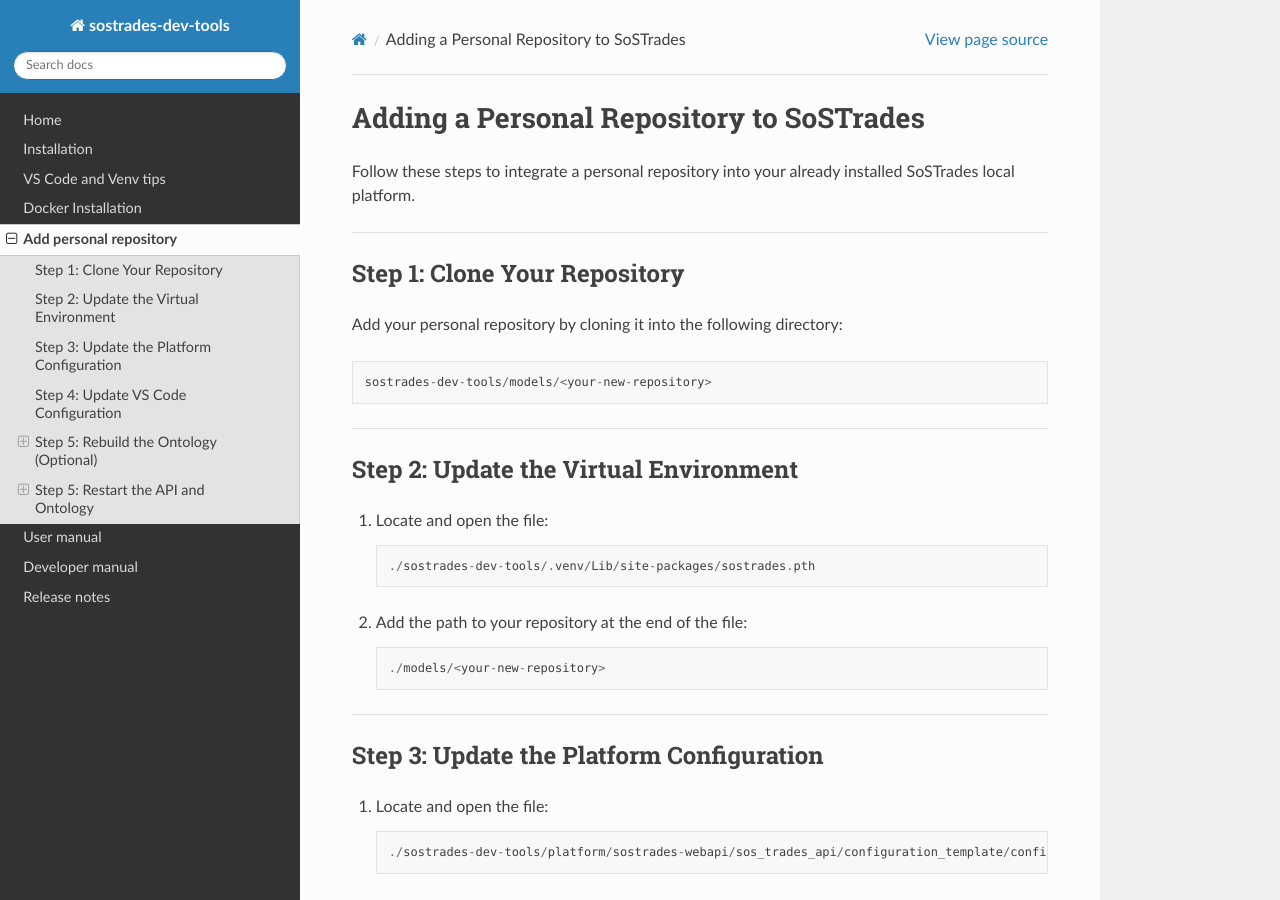
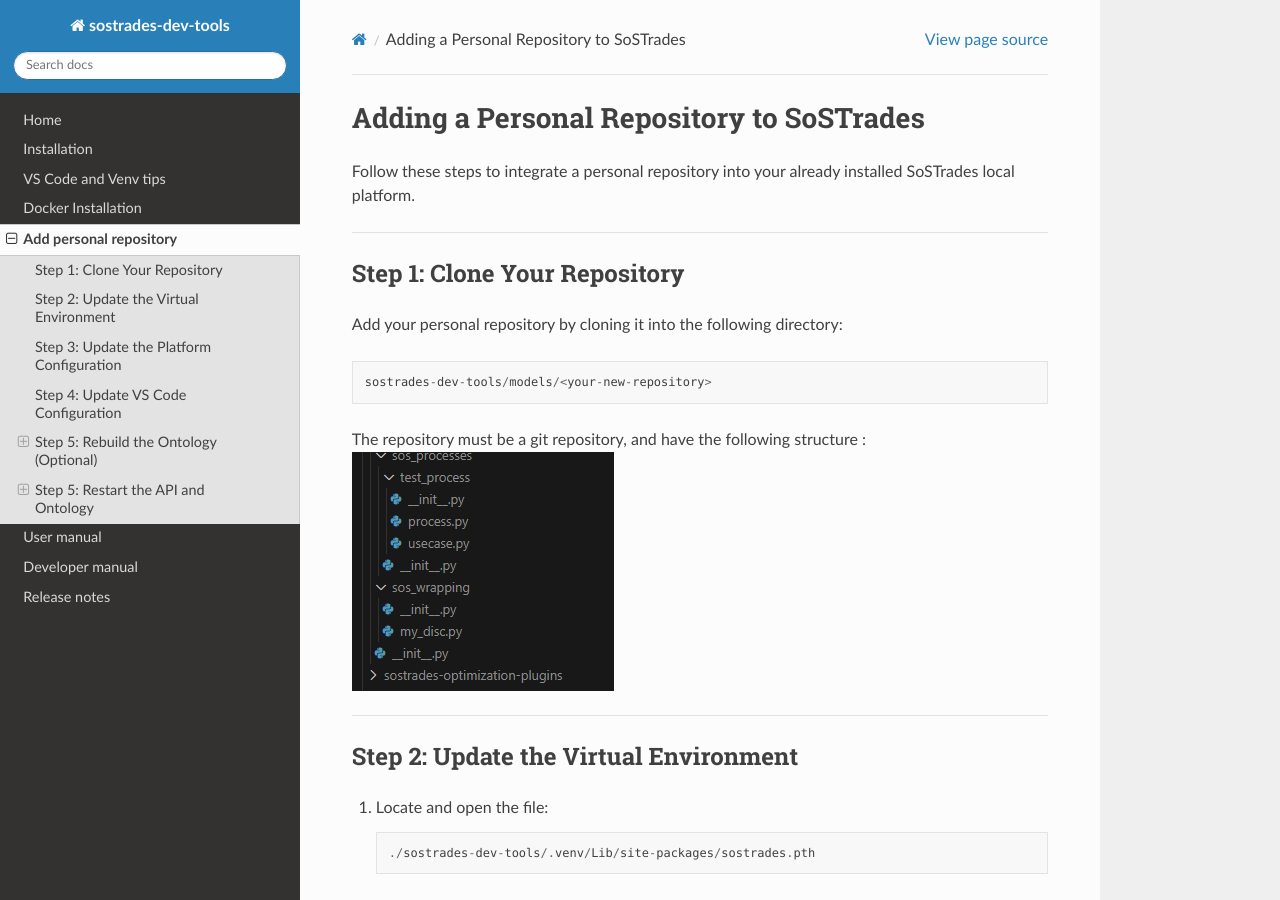
Before and after one commit to os-climate/sostrades-dev-tools, a Sphinx documentation site: the page built from docs/source/add-repository.md, in a window 1280 px wide and 900 px high. Built offline with Sphinx 7.4.7 and the Read the Docs theme 3.1.0, drawn with Linux system fonts in a browser that asks for light colours.

Commit message:
Added repository structure illustration

````diff
--- a/docs/source/add-repository.md
+++ b/docs/source/add-repository.md
@@ -10,6 +10,9 @@
 ```
 sostrades-dev-tools/models/<your-new-repository>
 ```
+
+The repository must be a git repository, and have the following structure :
+![Repository structure](images/repository_structure.png)
 
 ---
 
````
Also changed, not shown: docs/source/images/repository_structure.png (added).
